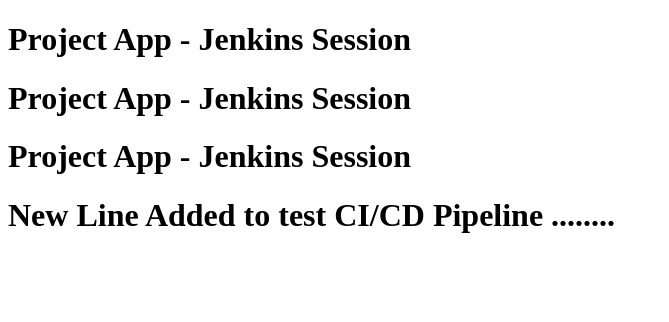
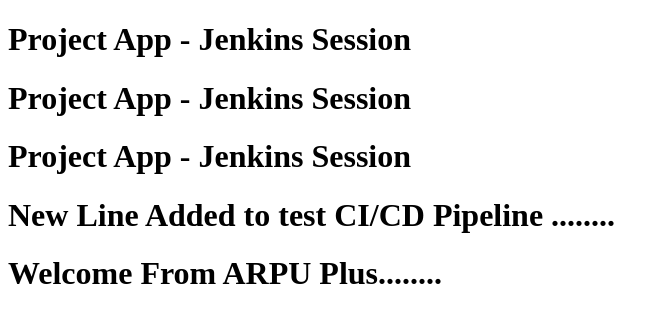
Before and after one commit to ehabelguindy/final_session_gamal, a plain HTML site: page index.html in a window 1280 px wide. Shown: the whole page, without its empty margins (0-669 px from the left). Drawn offline with Linux system fonts and the light colour scheme.

Commit message:
Update index.html

```diff
--- a/index.html
+++ b/index.html
@@ -10,5 +10,6 @@
     <h1>Project App - Jenkins Session</h1>
     <h1>Project App - Jenkins Session</h1>
     <h1>New Line Added to test CI/CD Pipeline ........</h1>
+    <h1> Welcome From ARPU Plus........</h1>
 </body>
 </html>
```
